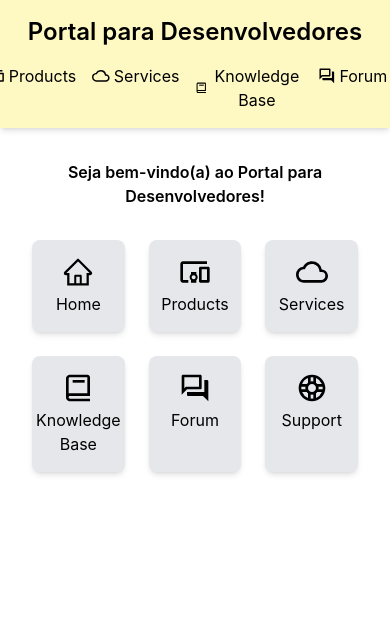
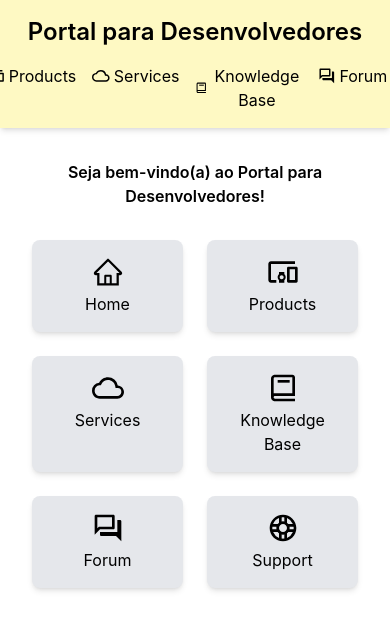
Before and after one commit to TulioColmanetti/react-developers-portal, a React (Create React App) app in the folder frontend/: page / in a window 390 px wide. Shown: the top 630 px of the page. Built offline with nearby package versions, Linux system fonts and the light colour scheme.

Commit message:
Added responsiveness to grid and cleaned up code

```diff
--- a/frontend/src/pages/HomePage.jsx
+++ b/frontend/src/pages/HomePage.jsx
@@ -7,7 +7,7 @@ export default function HomePage() {
   return (
     <div className="flex flex-col space-y-2 p-4">
       <h3 className="text-center font-semibold mb-6">Seja bem-vindo(a) ao Portal para Desenvolvedores!</h3>
-      <div className="grid grid-cols-3 gap-6 mx-auto">
+      <div className="grid grid-cols-2 sm:grid-cols-3 gap-6 mx-auto">
         {APP_ROUTES.map(({ id, path, description, icon }) => {
           return (
             icon && (
--- a/frontend/src/pages/ProductsPage.jsx
+++ b/frontend/src/pages/ProductsPage.jsx
@@ -11,8 +11,6 @@ export default function ProductsPage() {
   useEffect(() => {
     async function getProducts() {
       const apiProducts = await apiGetAllProducts();
-      // .sort((a, b) => a.name.localeCompare(b.name));
-      // .map((city) => ({ ...city, description: city.name }));
 
       setProducts(apiProducts);
 
@@ -32,10 +30,9 @@ export default function ProductsPage() {
 
   if (!loading) {
     mainJsx = (
-      <div className="grid grid-cols-3 gap-6 mx-auto">
-        {products.map(({ id, name, description, image }) => {
+      <div className="grid grid-cols-1 sm:grid-cols-2 md:grid-cols-3 gap-6 mx-auto">
+        {products.map(({ id, name, image }) => {
           const path = '/products/';
-          // const dataPath = 'data/products/product1/';
           return (
             <NavLink
               key={id}
```
